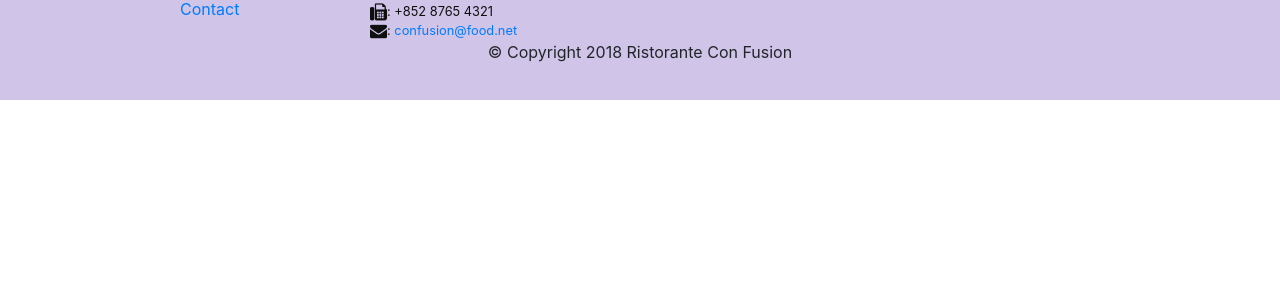
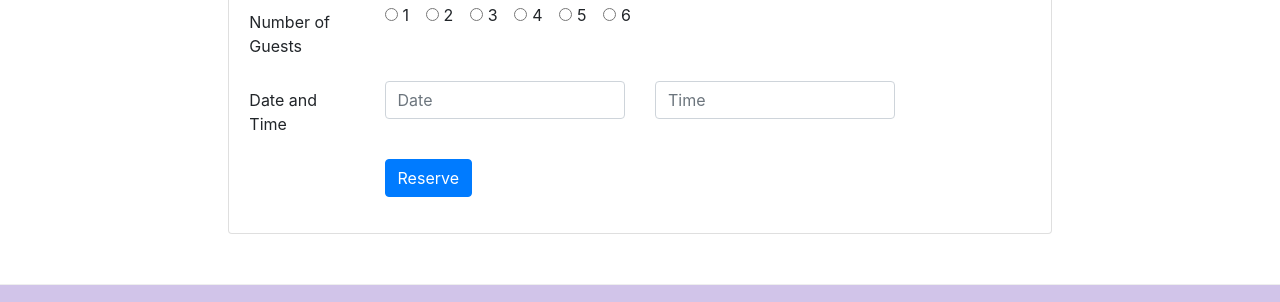
Before and after one commit to shrekfanboi/Coursera_FullStack, a website: page index.html in a window 1280 px wide. Shown: the part 1661-1963 px from the top of the page. Before the commit the page ends 1761 px from the top, so only its background shows below. Drawn offline with nearby package versions, Linux system fonts and the light colour scheme.

Commit message:
reservation form

```diff
--- a/index.html
+++ b/index.html
@@ -21,7 +21,7 @@
             <button class="navbar-toggler" type="button" data-toggle="collapse" data-target="#Navbar">
                    <span class="navbar-toggler-icon"></span>
             </button>
-            <a class="navbar-brand" href="#">Ristorante con Fusion</a>
+            <a class="navbar-brand" href="#"><img src="img/logo.png" height="30" width="41"></a>
             <div class="collapse navbar-collapse" id="Navbar">
 
                 <ul class="navbar-nav mr-auto">
@@ -42,7 +42,9 @@
                     <h1>Ristorante con Fusion</h1>
                     <p>We take inspiration from the World's best cuisines, and create a unique fusion experience. Our lipsmacking creations will tickle your culinary senses!</p>
                 </div>
-                <div class="col-12 col-sm">
+                <div class="col-12 col-sm align-self-center">
+                    <img src="img/logo.png" class="img-fluid mr-4">
+                    <a class="btn btn-warning" href="#reservationForm" role="button" style="width:200px;">Reserve Table</a>
                 </div>
             </div>
         </div>
@@ -64,14 +66,18 @@
             </div>
         </div>
 
-
         <div class="row row-content align-items-center">
             <div class="col-12 col-sm-4 col-md-3">
                 <h3>This Month's Promotions</h3>
             </div>
             <div class="col col-sm col-md">
-                <h2>Weekend Grand Buffet</h2>
-                <p>Featuring mouthwatering combinations with a choice of five different salads, six enticing appetizers, six main entrees and five choicest desserts. Free flowing bubbly and soft drinks. All for just $19.99 per person </p>
+                <div class="media">
+                    <div class="media-body">
+                        <h2>Weekend Grand Buffet <span class="badge badge-danger">NEW</span></h2>
+                        <p>Featuring mouthwatering combinations with a choice of five different salads, six enticing appetizers, six main entrees and five choicest desserts. Free flowing bubbly and soft drinks. All for just $19.99 per person </p>
+                    </div>
+                    <img class="d-flex mr-3 align-self-center img-thumbnail" src="img/buffet.png" alt="buffet">
+                </div>
             </div>
         </div>
 
@@ -91,6 +97,63 @@
             </div>
         </div>
     </div>
+    <div id ="reservationForm" class="row row-content align-items-center">
+        <div class="col-12 offset-0 col-md-8 offset-md-2">
+            <div class="card">
+                <h3 class="card-header bg-warning text-white">Reserve a Table</h3>
+                <div class="card-body">
+                    <form>
+                        <div class="form-group row">
+                            <label for="numberofguests" class="col-md-2 col-form-label">Number of Guests</label>
+                            <div class="col-md-10">
+                                <div class="form-check form-check-inline">
+                                    <input class="form-check-input" type="radio" name="inlineRadioOptions" id="inlineRadio1" value="option1">
+                                    <label class="form-check-label" for="inlineRadio1">1</label>
+                                </div>
+                                <div class="form-check form-check-inline">
+                                    <input class="form-check-input" type="radio" name="inlineRadioOptions" id="inlineRadio2" value="option2">
+                                    <label class="form-check-label" for="inlineRadio2">2</label>
+                                </div>
+                                <div class="form-check form-check-inline">
+                                    <input class="form-check-input" type="radio" name="inlineRadioOptions" id="inlineRadio3" value="option3">
+                                    <label class="form-check-label" for="inlineRadio3">3</label>
+                                </div>
+                                <div class="form-check form-check-inline">
+                                    <input class="form-check-input" type="radio" name="inlineRadioOptions" id="inlineRadio4" value="option4">
+                                    <label class="form-check-label" for="inlineRadio4">4</label>
+                                </div>
+                                <div class="form-check form-check-inline">
+                                    <input class="form-check-input" type="radio" name="inlineRadioOptions" id="inlineRadio5" value="option5">
+                                    <label class="form-check-label" for="inlineRadio5">5</label>
+                                </div>
+                                <div class="form-check form-check-inline">
+                                    <input class="form-check-input" type="radio" name="inlineRadioOptions" id="inlineRadio6" value="option6">
+                                    <label class="form-check-label" for="inlineRadio6">6</label>
+                                </div>
+                            </div>
+                        </div>
+                        <div class="form-group row">
+                            <label for="dateandtime" class="col-md-2 col-form-label">Date and Time</label>
+                            <div class="col-md-4">
+                                <div class="input-group">
+                                    <input type="text" class="form-control" name="date" placeholder="Date">
+                                </div>
+                            </div>
+                            <div class="col-md-4">
+                                <input type="text" class="form-control" name="time" placeholder="Time">
+                            </div>
+                        </div>
+                        <div class="form-group row">
+                            <div class="offset-md-2 col-md-10">
+                                <button type="submit" class="btn btn-primary">Reserve</button>
+                            </div>
+                        </div>
+                    </form>
+                </div>
+            </div>
+        </div>
+    </div>
+
 
     <footer class="footer">
         <div class="container">
```
